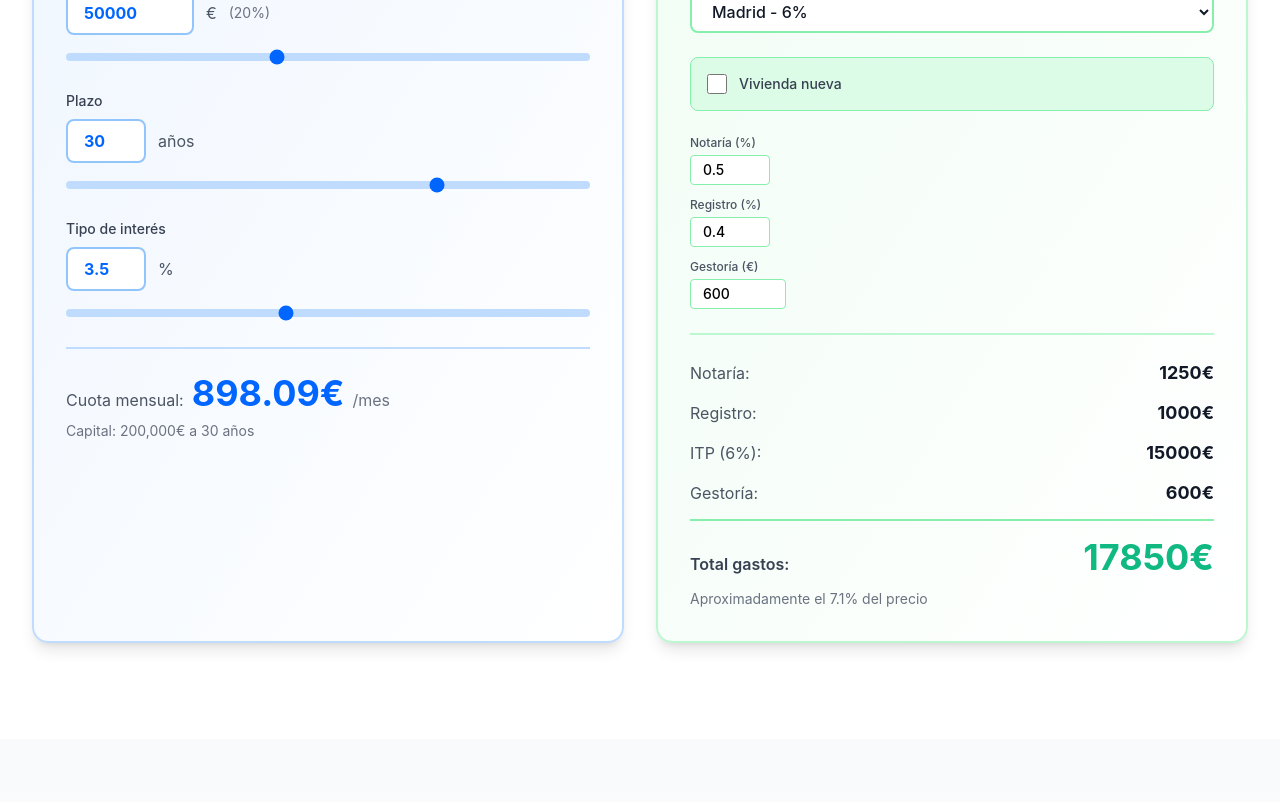
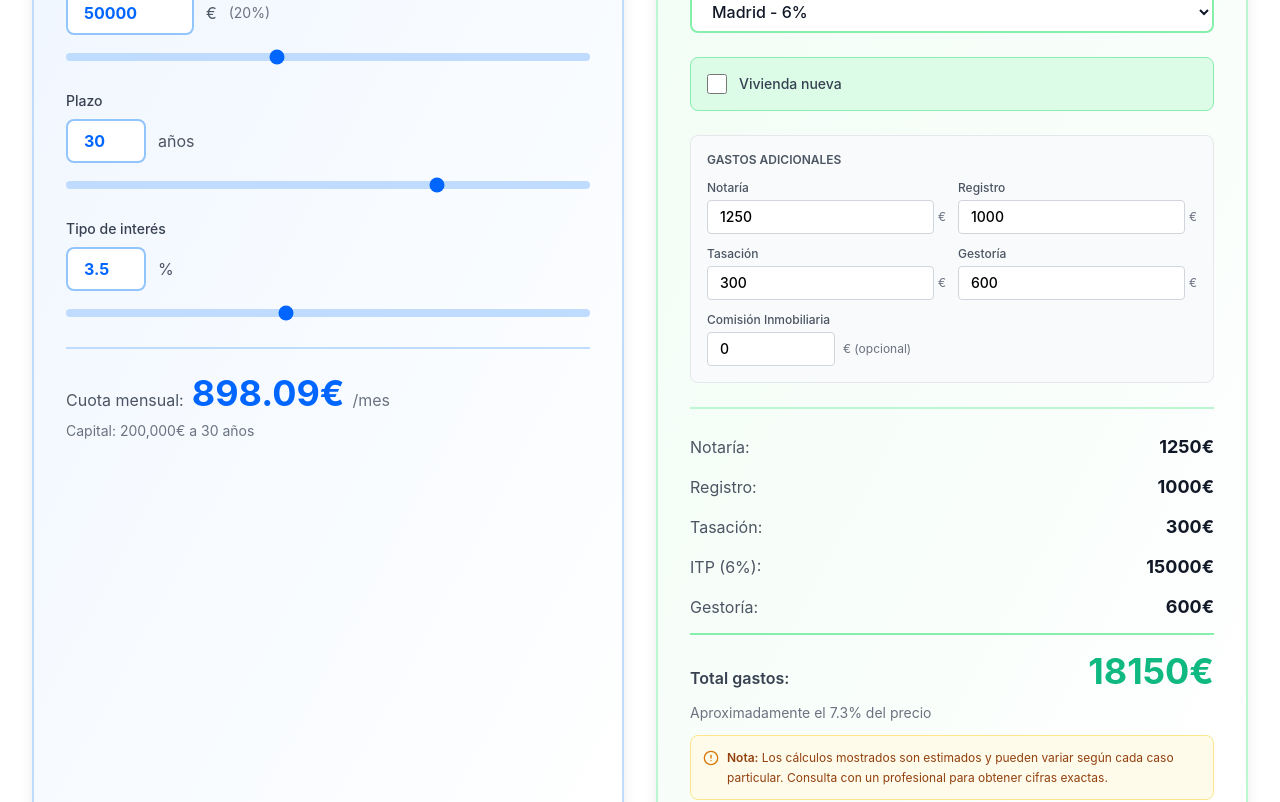
Before and after one commit to fugitivos2/habity-web, a Next.js app: page / in a window 1280 px wide. Shown: the part 3560-4362 px from the top of the page. Built offline with nearby package versions, Linux system fonts and the light colour scheme.

Commit message:
Feat: Expenses calculator - change to fixed amounts (€), add appraisal & agency commission, add disclaimer note

```diff
--- a/components/Simulators.tsx
+++ b/components/Simulators.tsx
@@ -1,7 +1,7 @@
 'use client'
 
 import { useState } from 'react'
-import { Home, Calculator, TrendingUp, PiggyBank } from 'lucide-react'
+import { Home, Calculator, TrendingUp, PiggyBank, AlertCircle } from 'lucide-react'
 import { motion } from 'framer-motion'
 
 // Tasas ITP por comunidad autónoma
@@ -33,8 +33,10 @@ export default function Simulators() {
     price: 250000,
     region: 'madrid',
     isNewProperty: false,
-    notaryRate: 0.5,
-    registryRate: 0.4,
+    notaryFee: 1250,
+    registryFee: 1000,
+    appraisalFee: 300,
+    agencyCommission: 0,
     gestorFee: 600
   })
 
@@ -48,8 +50,10 @@ export default function Simulators() {
   }
 
   const calculateExpenses = () => {
-    const notary = expenses.price * (expenses.notaryRate / 100)
-    const registry = expenses.price * (expenses.registryRate / 100)
+    const notary = expenses.notaryFee
+    const registry = expenses.registryFee
+    const appraisal = expenses.appraisalFee
+    const agency = expenses.agencyCommission
     const gestor = expenses.gestorFee
 
     let tax = 0
@@ -71,13 +75,15 @@ export default function Simulators() {
       taxName = `ITP (${regionData.rate}%)`
     }
 
-    const total = notary + registry + tax + gestor
+    const total = notary + registry + appraisal + tax + agency + gestor
 
     return {
       notary: notary.toFixed(0),
       registry: registry.toFixed(0),
+      appraisal: appraisal.toFixed(0),
       tax: tax.toFixed(0),
       taxName,
+      agency: agency.toFixed(0),
       gestor: gestor.toFixed(0),
       total: total.toFixed(0),
     }
@@ -327,50 +333,99 @@ export default function Simulators() {
               </div>
 
               {/* Gastos adicionales editables */}
-              <div className="space-y-3">
+              <div className="space-y-3 bg-gray-50 p-4 rounded-lg border border-gray-200">
+                <p className="text-xs font-semibold text-gray-600 uppercase mb-3">Gastos adicionales</p>
+
+                <div className="grid grid-cols-2 gap-3">
                   <div>
                     <label className="block text-xs font-medium text-gray-600 mb-1">
-                    Notaría (%)
+                      Notaría
                     </label>
+                    <div className="flex items-center gap-1">
                       <input
                         type="number"
                         min="0"
-                    max="2"
-                    step="0.1"
-                    value={expenses.notaryRate}
-                    onChange={(e) => setExpenses({ ...expenses, notaryRate: parseFloat(e.target.value) || 0.5 })}
-                    className="w-20 px-3 py-1 border border-green-300 rounded text-sm font-medium focus:border-secondary focus:ring-1 focus:ring-secondary/20 outline-none"
+                        max="5000"
+                        step="50"
+                        value={expenses.notaryFee}
+                        onChange={(e) => setExpenses({ ...expenses, notaryFee: parseInt(e.target.value) || 0 })}
+                        className="w-full px-3 py-1.5 border border-gray-300 rounded text-sm font-medium focus:border-secondary focus:ring-1 focus:ring-secondary/20 outline-none"
                       />
+                      <span className="text-xs text-gray-500">€</span>
+                    </div>
                   </div>
 
                   <div>
                     <label className="block text-xs font-medium text-gray-600 mb-1">
-                    Registro (%)
+                      Registro
                     </label>
+                    <div className="flex items-center gap-1">
                       <input
                         type="number"
                         min="0"
-                    max="2"
-                    step="0.1"
-                    value={expenses.registryRate}
-                    onChange={(e) => setExpenses({ ...expenses, registryRate: parseFloat(e.target.value) || 0.4 })}
-                    className="w-20 px-3 py-1 border border-green-300 rounded text-sm font-medium focus:border-secondary focus:ring-1 focus:ring-secondary/20 outline-none"
+                        max="5000"
+                        step="50"
+                        value={expenses.registryFee}
+                        onChange={(e) => setExpenses({ ...expenses, registryFee: parseInt(e.target.value) || 0 })}
+                        className="w-full px-3 py-1.5 border border-gray-300 rounded text-sm font-medium focus:border-secondary focus:ring-1 focus:ring-secondary/20 outline-none"
                       />
+                      <span className="text-xs text-gray-500">€</span>
+                    </div>
                   </div>
 
                   <div>
                     <label className="block text-xs font-medium text-gray-600 mb-1">
-                    Gestoría (€)
+                      Tasación
                     </label>
+                    <div className="flex items-center gap-1">
+                      <input
+                        type="number"
+                        min="0"
+                        max="2000"
+                        step="50"
+                        value={expenses.appraisalFee}
+                        onChange={(e) => setExpenses({ ...expenses, appraisalFee: parseInt(e.target.value) || 0 })}
+                        className="w-full px-3 py-1.5 border border-gray-300 rounded text-sm font-medium focus:border-secondary focus:ring-1 focus:ring-secondary/20 outline-none"
+                      />
+                      <span className="text-xs text-gray-500">€</span>
+                    </div>
+                  </div>
+
+                  <div>
+                    <label className="block text-xs font-medium text-gray-600 mb-1">
+                      Gestoría
+                    </label>
+                    <div className="flex items-center gap-1">
                       <input
                         type="number"
                         min="0"
                         max="2000"
                         step="50"
                         value={expenses.gestorFee}
-                    onChange={(e) => setExpenses({ ...expenses, gestorFee: parseInt(e.target.value) || 600 })}
-                    className="w-24 px-3 py-1 border border-green-300 rounded text-sm font-medium focus:border-secondary focus:ring-1 focus:ring-secondary/20 outline-none"
+                        onChange={(e) => setExpenses({ ...expenses, gestorFee: parseInt(e.target.value) || 0 })}
+                        className="w-full px-3 py-1.5 border border-gray-300 rounded text-sm font-medium focus:border-secondary focus:ring-1 focus:ring-secondary/20 outline-none"
                       />
+                      <span className="text-xs text-gray-500">€</span>
+                    </div>
+                  </div>
+                </div>
+
+                <div>
+                  <label className="block text-xs font-medium text-gray-600 mb-1">
+                    Comisión Inmobiliaria
+                  </label>
+                  <div className="flex items-center gap-2">
+                    <input
+                      type="number"
+                      min="0"
+                      max="50000"
+                      step="100"
+                      value={expenses.agencyCommission}
+                      onChange={(e) => setExpenses({ ...expenses, agencyCommission: parseInt(e.target.value) || 0 })}
+                      className="w-32 px-3 py-1.5 border border-gray-300 rounded text-sm font-medium focus:border-secondary focus:ring-1 focus:ring-secondary/20 outline-none"
+                    />
+                    <span className="text-xs text-gray-500">€ (opcional)</span>
+                  </div>
                 </div>
               </div>
 
@@ -384,9 +439,19 @@ export default function Simulators() {
                   <span className="text-lg font-bold text-gray-900">{expensesBreakdown.registry}€</span>
                 </div>
                 <div className="flex justify-between items-center">
+                  <span className="text-gray-600">Tasación:</span>
+                  <span className="text-lg font-bold text-gray-900">{expensesBreakdown.appraisal}€</span>
+                </div>
+                <div className="flex justify-between items-center">
                   <span className="text-gray-600">{expensesBreakdown.taxName}:</span>
                   <span className="text-lg font-bold text-gray-900">{expensesBreakdown.tax}€</span>
                 </div>
+                {parseInt(expensesBreakdown.agency) > 0 && (
+                  <div className="flex justify-between items-center">
+                    <span className="text-gray-600">Comisión Inmob.:</span>
+                    <span className="text-lg font-bold text-gray-900">{expensesBreakdown.agency}€</span>
+                  </div>
+                )}
                 <div className="flex justify-between items-center">
                   <span className="text-gray-600">Gestoría:</span>
                   <span className="text-lg font-bold text-gray-900">{expensesBreakdown.gestor}€</span>
@@ -398,6 +463,15 @@ export default function Simulators() {
                 <p className="text-sm text-gray-500">
                   Aproximadamente el {((parseInt(expensesBreakdown.total) / expenses.price) * 100).toFixed(1)}% del precio
                 </p>
+
+                {/* Nota de cálculos estimados */}
+                <div className="mt-4 flex items-start gap-2 p-3 bg-amber-50 border border-amber-200 rounded-lg">
+                  <AlertCircle className="w-4 h-4 text-amber-600 mt-0.5 flex-shrink-0" />
+                  <p className="text-xs text-amber-800 leading-relaxed">
+                    <span className="font-semibold">Nota:</span> Los cálculos mostrados son estimados y pueden variar según cada caso particular.
+                    Consulta con un profesional para obtener cifras exactas.
+                  </p>
+                </div>
               </div>
             </div>
           </motion.div>
```
Lines whose indentation alone changed are shown as unchanged.
